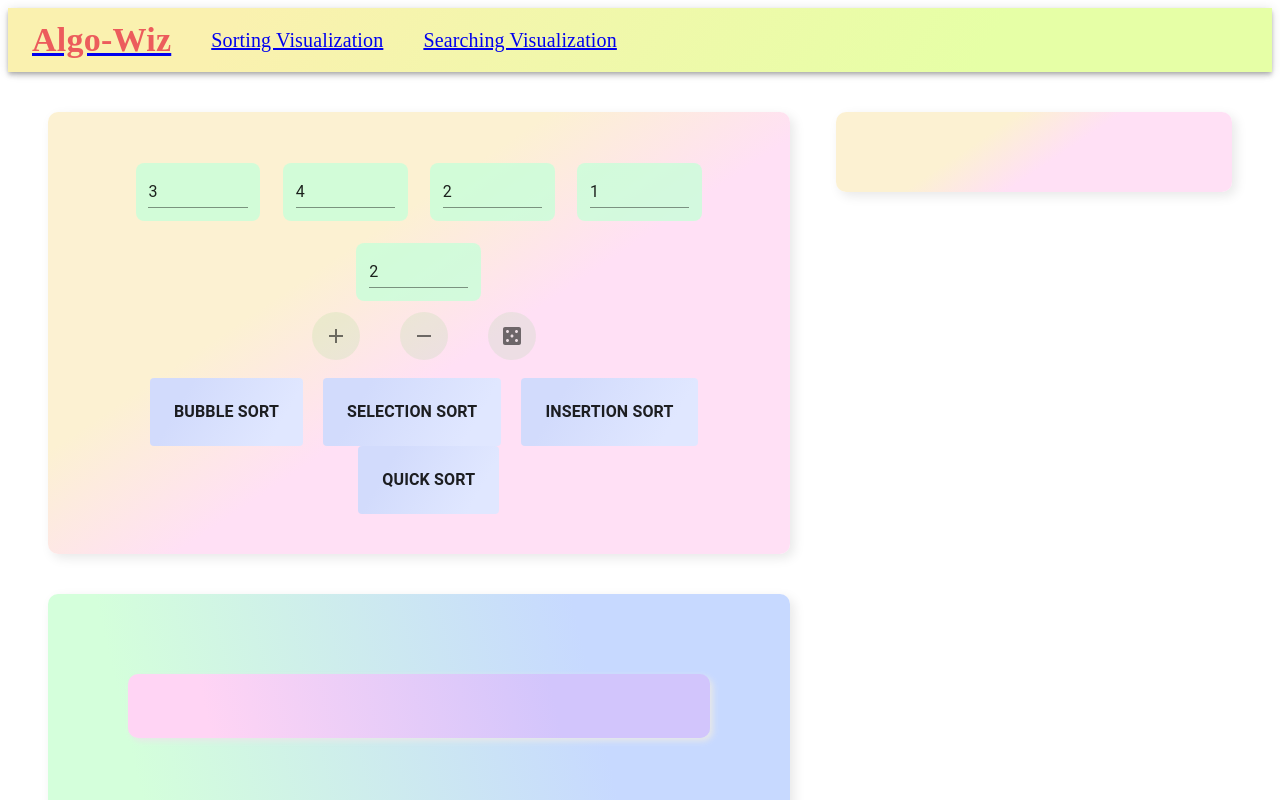
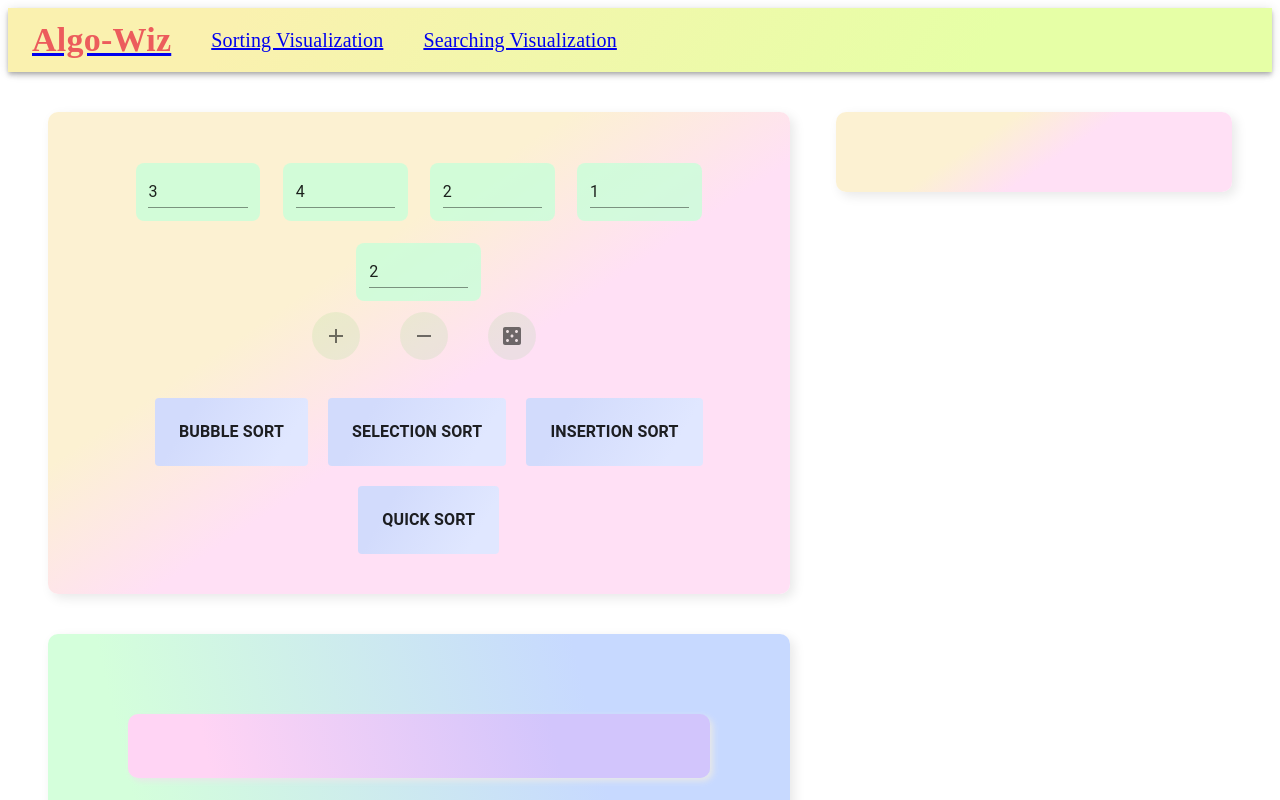
Before and after one commit to DarkLegend360/AlgoWiz, a Next.js app: page /sorting in a window 1280 px wide. Shown: the top 800 px of the page. Built offline with nearby package versions, Linux system fonts and the light colour scheme.

Commit message:
More Style Fixes

```diff
--- a/pages/sorting.tsx
+++ b/pages/sorting.tsx
@@ -82,25 +82,25 @@ export default function SortPage() {
 
                 <br/>
 
-                <Button style={{...noBorder}} className={styles.sortButton} onClick={()=>fetchResult("bubble")}>
+                <Button style={{...noBorder, marginLeft: "20px", marginTop:"20px"}} className={styles.sortButton} onClick={()=>fetchResult("bubble")}>
                     <Typography className={styles.sortButtonText}>
                         <b>Bubble Sort</b>
                     </Typography>
                 </Button>
 
-                <Button style={{...noBorder, marginLeft: "20px"}} className={styles.sortButton} onClick={()=>fetchResult("selection")}>
+                <Button style={{...noBorder, marginLeft: "20px", marginTop:"20px"}} className={styles.sortButton} onClick={()=>fetchResult("selection")}>
                     <Typography className={styles.sortButtonText}>
                         <b>Selection Sort</b>
                     </Typography>
                 </Button>
 
-                <Button style={{...noBorder, marginLeft: "20px"}} className={styles.sortButton} onClick={()=>fetchResult("insertion")}>
+                <Button style={{...noBorder, marginLeft: "20px", marginTop:"20px"}} className={styles.sortButton} onClick={()=>fetchResult("insertion")}>
                     <Typography className={styles.sortButtonText}>
                         <b>Insertion Sort</b>
                     </Typography>
                 </Button>
 
-                <Button style={{...noBorder, marginLeft: "20px"}} className={styles.sortButton} onClick={()=>fetchResult("quick")}>
+                <Button style={{...noBorder, marginLeft: "20px", marginTop:"20px"}} className={styles.sortButton} onClick={()=>fetchResult("quick")}>
                     <Typography className={styles.sortButtonText}>
                         <b>Quick Sort</b>
                     </Typography>
--- a/styles/sort.module.scss
+++ b/styles/sort.module.scss
@@ -51,8 +51,9 @@
   background: linear-gradient(150deg, #e0e7ff 18%, #d2dbfc 77%);
   background: -moz-linear-gradient(150deg, #e0e7ff 18%, #d2dbfc 77%);
   background: -webkit-linear-gradient(150deg, #e0e7ff 18%, #d2dbfc 77%);
-
   padding: 1.2rem;
+  margin-top: 20px;
+  margin-left: 0px;
 }
 
 .sortButtonText {
```
